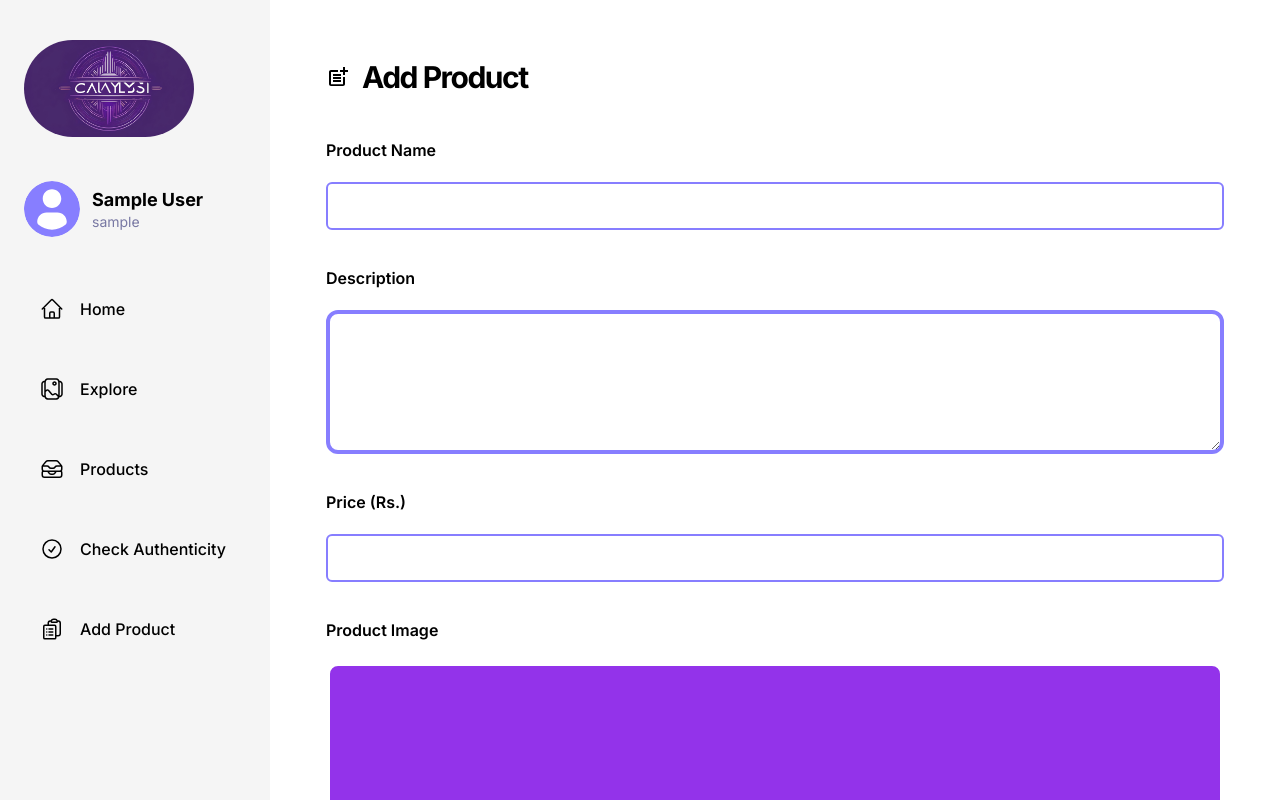
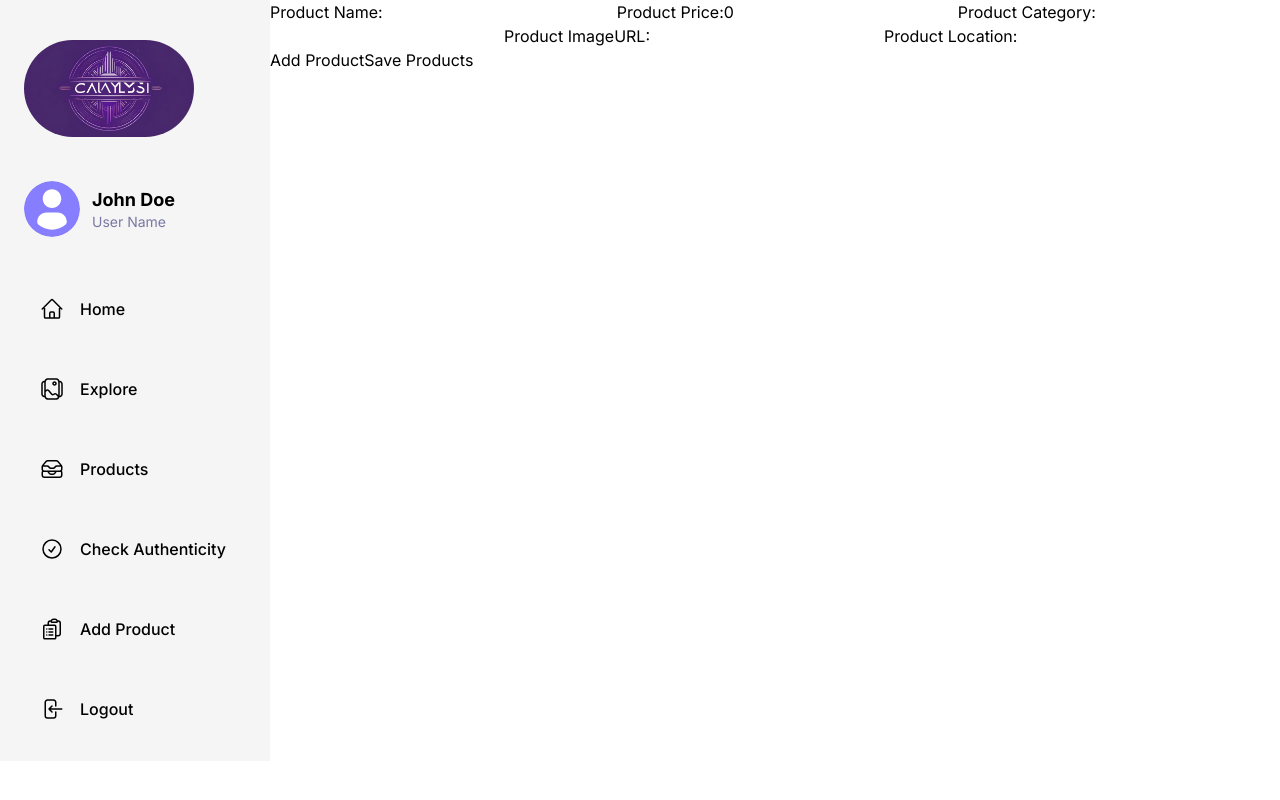
Before and after one commit to ShivPandey5677/BeatzMatter, a React (Vite) app: page /AddProduct in a window 1280 px wide. Shown: the top 800 px of the page. Built offline with nearby package versions, Linux system fonts and the light colour scheme; sample sign-in values are in the browser's storage.

Commit message:
changed app jsx

```diff
--- a/package.json
+++ b/package.json
@@ -21,7 +21,8 @@
     "react-dom": "^18.2.0",
     "react-dropzone": "^14.2.3",
     "react-icons": "^5.0.1",
-    "react-router-dom": "^6.21.2"
+    "react-router-dom": "^6.21.2",
+    "semantic-ui-react": "^2.1.5"
   },
   "devDependencies": {
     "@types/react": "^18.2.43",
--- a/src/App.jsx
+++ b/src/App.jsx
@@ -32,7 +32,6 @@ function App() {
      <div style={{
         display:"flex"
      }}>
-      <NavBar/>
         <LeftBar/>
       <div style={{flex:6}}>
         <Outlet/>
--- a/src/components/leftbar/LeftBar.jsx
+++ b/src/components/leftbar/LeftBar.jsx
@@ -9,7 +9,7 @@ import { AuthContext } from '../../context/authContext';
 
 const LeftBar = () => {
   const { pathname } = useLocation();
-  const { currentUser } = useContext(AuthContext);
+  // const { currentUser } = useContext(AuthContext);
 
   return (
     <nav className="leftsidebar" style={{ backgroundColor: 'rgba(245, 245, 245, 1)' }}>
@@ -17,11 +17,11 @@ const LeftBar = () => {
         <Link to="/" className="flex gap-3 items-center">
           <img className="rounded-full" src="/assets/images/fotor-ai-20240205155222.jpg" alt="" width={170} height={36} />
         </Link>
-        <Link to={`/profile/${currentUser.id}`} className="flex gap-3 items-center">
+        <Link to={`/profile/:id`} className="flex gap-3 items-center">
           <img src="/assets/images/profile-placeholder.svg" alt="profile" className="h-14 w-14 rounded-full" />
           <div className="flex flex-col">
-            <p className="body-bold">{currentUser.name}</p>
-            <p className="small-regular text-light-3">{currentUser.username}</p>
+            <p className="body-bold">John Doe</p>
+            <p className="small-regular text-light-3">User Name</p>
           </div>
         </Link>
 
--- a/src/globals.css
+++ b/src/globals.css
@@ -220,7 +220,7 @@
 
   /* Left sidebar */
   .leftsidebar {
-    @apply hidden md:flex px-6 py-10 flex-col justify-between min-w-[270px] bg-white
+    @apply hidden md:flex px-6 py-10 flex flex-col justify-between min-w-[270px] bg-white
   }
 
   .leftsidebar-link {
--- a/src/pages/AddProduct/addproduct.jsx
+++ b/src/pages/AddProduct/addproduct.jsx
@@ -1,44 +1,92 @@
-import React from 'react';
-import PostAddIcon from '@mui/icons-material/PostAdd';
-import FileUploader from '../../components/shared/FileUploader';
+// AddProduct.js
+
+import React, { useState } from "react";
+import axios from "axios";
+import { makeRequest } from "../../axios";
+
 const AddProduct = () => {
-  const handleSubmit = (event) => {
-    event.preventDefault();
-    // Handle form submission logic here
+  // const upload = async () => {
+  //   try {
+  //     const formData = new FormData();
+  //     formData.append("file", file);
+  //     const res = await makeRequest.post("/upload", formData);
+  //     return res.data;
+  //   } catch (err) {
+  //     console.log(err);
+  //   }
+  // };
+
+  const [products, setProducts] = useState([
+    { id: 1, name: "", price: 0,catogary:"",imgURL:"",location:"" },
+  ]);
+//`name`,`catogary`,`price`,`imgURL`,`location`,`userid`
+  const handleInputChange = (index, field, value) => {
+    setProducts((prevProducts) =>
+      prevProducts.map((product, i) => (i === index ? { ...product, [field]: value } : product))
+    );
+  };
+
+  const handleAddProduct = () => {
+    const newProduct = { id: products.length + 1, name: "", price: 0 ,catogary:"",imgURL:"",location:"" };
+    setProducts([...products, newProduct]);
+  };
+
+  const handleSaveProducts = async () => {
+    try {
+      // Assuming your Express server is running on http://localhost:3001
+      const response = await axios.post("http://localhost:8800/api/product/addproduct", { products });
+      console.log("Products added successfully:", response.data);
+    } catch (error) {
+      console.error("Error adding products:", error);
+    }
   };
 
   return (
-    <div className="flex flex-1 ">
-    <div className="common-container ">
-   <div className="max-w-5xl flex-start gap-3 justify-start w-full ">
-    <PostAddIcon width ={36} height ={36}></PostAddIcon>
-    <h2 className="h3-bold md:h2-bold text-left w-full ">Add Product</h2>
-   </div>
-        <div className="flex flex-col gap-9 w-full max-w-5xl ">
-          <form id="product-form" className="flex flex-col gap-9 w-full max-w-5xl" onSubmit={handleSubmit}>
-            <div className="flex flex-col gap-5 w-full max-w-5xl">
-              <label htmlFor="product-name" className="shad-form_label semi-bold">Product Name</label>
-              <input type="text" id="product-name" name="product-name" className="shad-input border-primary-500 rounded-md" required />
-            </div>
-            <div className="flex flex-col gap-5 w-full max-w-5xl">
-              <label htmlFor="product-description" className="shad-form_label semi-bold">Description</label>
-              <textarea id="product-description" name="product-description" className="shad-textarea custom-scrollbar border-4 border-primary-500" required />
-            </div>
-            <div className="flex flex-col gap-5 w-full max-w-5xl">
-              <label htmlFor="product-price" className="shad-form_label semi-bold">Price (Rs.)</label>
-              <input type="number" id="product-price" name="product-price" className="shad-input border-primary-500 rounded-md" required />
-            </div>
-            <div className="flex flex-col gap-5 w-full max-w-5xl">
-              <label htmlFor="product-image" className="shad-form_label semi-bold">Product Image</label>
-              <FileUploader/>
-            </div>
-            <div className="flex gap-4 items-center justify-end">
-              <button type="submit" className="px-6 py-3 bg-purple-500 text-white rounded-md hover:bg-purple-600" onClick={handleSubmit}>Add Product</button>
-            </div>
-          </form>
-        </div>
+    <div>
+      {products.map((product, index) => (
+        <div key={index}>
+          <label htmlFor={`productName${index}`}>Product Name:</label>
+          <input
+            type="text"
+            id={`productName${index}`}
+            value={product.name}
+            onChange={(e) => handleInputChange(index, "name", e.target.value)}
+          />
+
+          <label htmlFor={`productPrice${index}`}>Product Price:</label>
+          <input
+            type="number"
+            id={`productPrice${index}`}
+            value={product.price}
+            onChange={(e) => handleInputChange(index, "price", e.target.value)}
+          />
+          <label htmlFor={`productPrice${index}`}>Product Category:</label>
+          <input
+            type="text"
+            id={`productPrice${index}`}
+            value={product.catogary}
+            onChange={(e) => handleInputChange(index, "catogary", e.target.value)}
+          />
+          <label htmlFor={`productPrice${index}`}>Product ImageURL:</label>
+          <input
+            type="text"
+            id={`productPrice${index}`}
+            value={product.imgURL}
+            onChange={(e) => handleInputChange(index, "imgURL", e.target.value)}
+          />
+          <label htmlFor={`productPrice${index}`}>Product Location:</label>
+          <input
+            type="text"
+            id={`productPrice${index}`}
+            value={product.location}
+            onChange={(e) => handleInputChange(index, "location", e.target.value)}
+          />
         </div>
 
+      ))}
+
+      <button onClick={handleAddProduct}>Add Product</button>
+      <button onClick={handleSaveProducts}>Save Products</button>
     </div>
   );
 };
--- /dev/null
+++ b/src/pages/Product.jsx
@@ -0,0 +1,73 @@
+import React, { useState } from 'react';
+
+const Product = ({ product, onChange, onRemove }) => {
+  const [name, setName] = useState(product.name || '');
+  const [imgUrl, setImgUrl] = useState(product.imgUrl || '');
+  const [location, setLocation] = useState(product.location || '');
+  const [website, setWebsite] = useState(product.website || '');
+  const [price, setPrice] = useState(product.price || 0);
+
+  const handleChange = (e) => {
+    const { name, value } = e.target;
+    setName(name === 'name' ? value : name === 'imgUrl' ? value : price);
+    setLocation(name === 'location' ? value : name === 'imgUrl' ? imgUrl : location);
+    setWebsite(name === 'website' ? value : website);
+    setPrice(name === 'price' ? parseFloat(value) : price);
+
+    onChange({
+      ...product,
+      [name]: value,
+      imgUrl,
+      location,
+      website,
+      price,
+    });
+  };
+
+  const handleRemove = () => {
+    onRemove(product.id);
+  };
+
+  return (
+    <div>
+      <input
+        type="text"
+        name="name"
+        value={name}
+        onChange={handleChange}
+        placeholder="Product Name"
+      />
+      <input
+        type="text"
+        name="imgUrl"
+        value={imgUrl}
+        onChange={handleChange}
+        placeholder="Image URL"
+      />
+      <input
+        type="text"
+        name="location"
+        value={location}
+        onChange={handleChange}
+        placeholder="Location"
+      />
+      <input
+        type="text"
+        name="website"
+        value={website}
+        onChange={handleChange}
+        placeholder="Website"
+      />
+      <input
+        type="number"
+        name="price"
+        value={price}
+        onChange={handleChange}
+        placeholder="Price"
+      />
+      <button type="button" onClick={handleRemove}>Remove</button>
+    </div>
+  );
+};
+
+export default Product;
```
Also changed, not shown: 1 other file (tests, documents, lock files or other folders).
